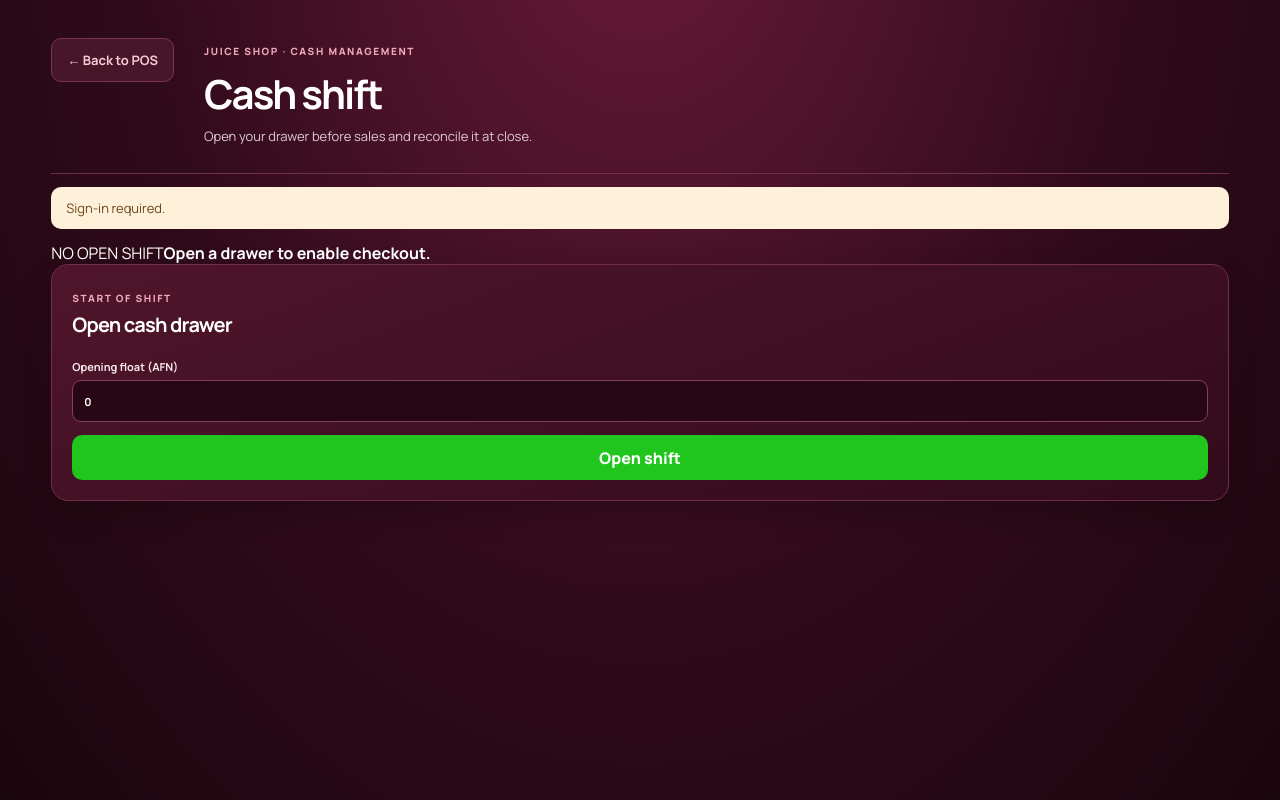
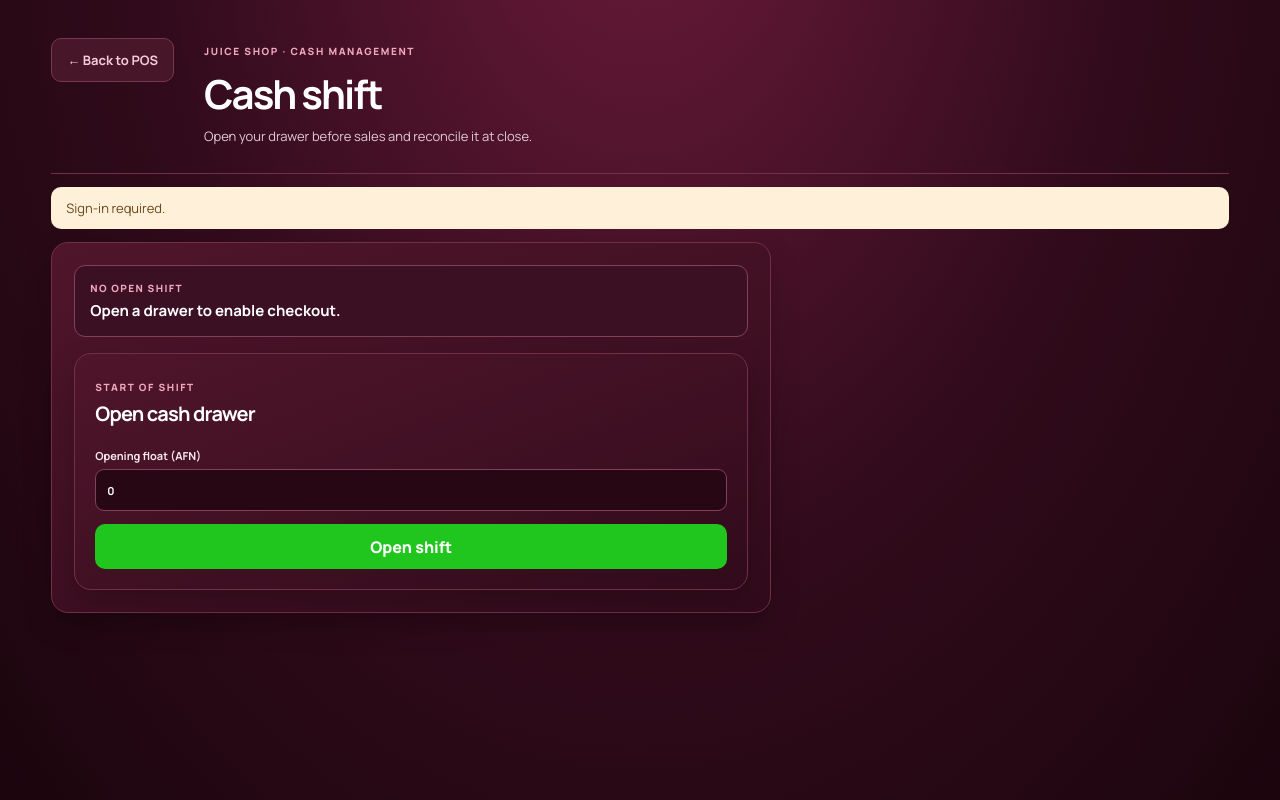
Before and after one commit to hasibhasib12/Juice-shop-, a Next.js app: page /shift in a window 1280 px wide. Built offline with nearby package versions, Linux system fonts and the light colour scheme; no server answers.

Commit message:
Style cashier shift and cash reconciliation screen

```diff
--- a/app/globals.css
+++ b/app/globals.css
@@ -200,3 +200,14 @@ button,input{font-family:'Manrope','DM Sans',sans-serif}
 .report-row strong{white-space:nowrap}
 .report-footnote{font-size:10px;color:#e4c2cf}
 @media(max-width:760px){.report-metrics{grid-template-columns:repeat(2,minmax(0,1fr))}.report-columns{grid-template-columns:1fr}.report-controls{flex-wrap:wrap}}
+
+
+.shift-panel{max-width:720px;padding:22px;border:1px solid #713047;border-radius:17px;background:linear-gradient(160deg,#50152b,#310b1b);box-shadow:0 12px 30px #0003}
+.shift-status{display:flex;flex-direction:column;gap:5px;padding:15px;border:1px solid #287e36;border-radius:11px;background:#153d27;margin-bottom:16px}
+.shift-status span{font-size:10px;font-weight:900;letter-spacing:.14em;color:#8ee69a}
+.shift-status strong{font-size:15px}
+.shift-status.closed{border-color:#82405a;background:#3c1023}
+.shift-status.closed span{color:#f1a8bd}
+.shift-metrics{display:grid;grid-template-columns:1fr 1fr;gap:10px;margin-bottom:16px}
+.shift-metrics article{display:flex;flex-direction:column;gap:7px;padding:15px;border:1px solid #713047;border-radius:10px}
+.shift-metrics span{font-size:11px;color:#e4c2cf}.shift-metrics b{font-size:21px;letter-spacing:-.03em}
```
